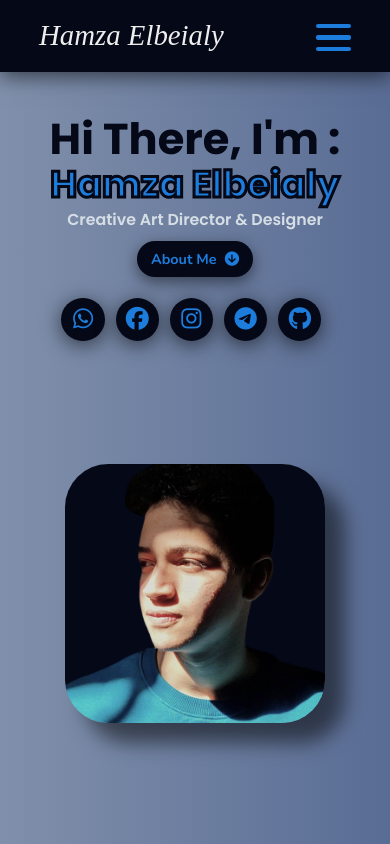
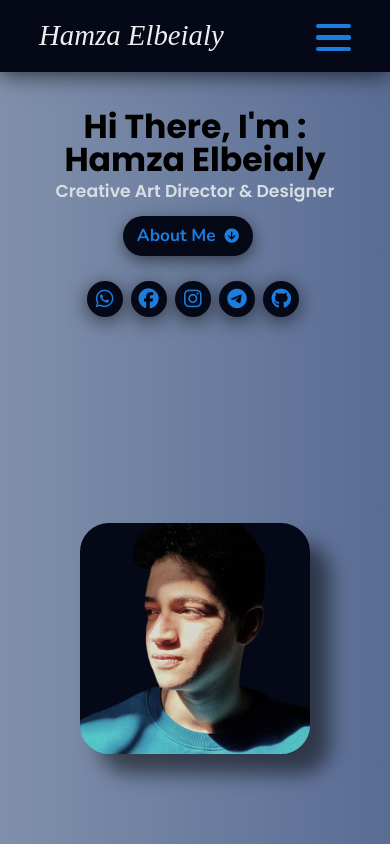
Before and after one commit to HamzaEl-beialy/Portfolio, a website: page index.html in a window 390 px wide. Shown: the top 844 px of the page. Drawn offline with nearby package versions, Linux system fonts and the light colour scheme.

```diff
--- a/css/master.css
+++ b/css/master.css
@@ -176,7 +176,7 @@
     width: 6rem;
   }
 }
-
+/* Start Home Page */
 .home-page {
   position: relative;
   width: 100%;
@@ -191,37 +191,35 @@
 #home {
   opacity: 0;
   position: absolute;
-  top: 31%;
+  width: 50%;
+  top: 33%;
   left: 0%;
   transform: translateX(-3rem);
-  transition: var(--transition);
-  z-index: 2;
+  transition: all 0.5s ease-in;
+  z-index: 1;
 }
 #home.active1 {
   opacity: 1;
   transform: translateX(0);
 }
+
 .introduction-text .content h2 {
-  font-size: 3.8rem;
-  line-height: 1;
+  font-size: 3rem;
   font-weight: 800;
-  color: var(--main-color);
+  color: var(--heading-color);
 }
 .introduction-text .content h2 span {
-  font-size: 3.2rem;
-  color: var(--btn-color);
-  -webkit-text-stroke: 3px var(--main-color);
+  color: var(--heading-color);
 }
 .introduction-text .content p {
-  margin-top: 0.5rem;
   font-size: 1.5rem;
-  line-height: 1;
+  margin-top: 0.4rem;
   color: var(--text-color);
   font-weight: 600;
 }
 .socials .social-icons {
   position: absolute;
-  top: 16rem;
+  margin-top: 5.5rem;
   width: 100%;
 }
 .socials .social-icons li {
@@ -233,12 +231,12 @@
   line-height: 3.5rem;
   color: var(--btn-color);
   background-color: var(--main-color);
-  box-shadow: 0 4px 20px rgba(0, 0, 0, 0.6);
   width: 3.5rem;
   height: 3.5rem;
   text-align: center;
-  margin-right: 1rem;
+  margin-right: 0.3rem;
   border-radius: 100%;
+  box-shadow: 0 4px 20px rgba(0, 0, 0, 0.6);
 }
 .social-icons a:active,
 .social-icons a:focus,
@@ -246,10 +244,11 @@
   color: var(--main-color);
   background-color: var(--btn-color);
 }
+
 .introduction-text .about-btn {
   position: absolute;
   width: 100%;
-  top: 11rem;
+  margin-top: 1rem;
 }
 .introduction-text .about-btn span {
   font-weight: bold;
@@ -257,7 +256,7 @@
 .introduction-text .btn {
   position: absolute;
   padding: 0.7rem 0;
-  width: 10rem;
+  width: 9rem;
   text-align: center;
   border-radius: 3em;
   font-size: 1.2rem;
@@ -282,12 +281,12 @@
   opacity: 0;
   position: absolute;
   transform: translateX(3rem);
-  top: 26%;
-  width: 23.3rem;
+  top: 28%;
+  max-width: 22rem;
   right: 0;
-  transition: var(--transition);
-  perspective: 25rem;
-  z-index: 1;
+  transition: all 0.5s ease-in;
+  z-index: 0;
+  perspective: 35rem;
 }
 .home-page .active2 {
   opacity: 1;
@@ -297,53 +296,27 @@
   position: absolute;
   width: 100%;
 }
-#tilt-card {
+.tilt-card {
   transform-style: preserve-3d;
-  transition: var(--transition);
-  border-radius: 50%;
+  transition: all 0.5s ease-in;
 }
 .tilt-card img {
-  border-radius: 3rem;
   width: 100%;
+  transition: all 0.5s ease-in;
+  transform: scale(1);
+  border-radius: 2rem;
   box-shadow: 20px 20px 20px #00000085;
-  transition: var(--transition);
 }
 .tilt-card:hover img {
   transform: scale(1.05);
-}
-.tilt-card img {
-  transform: scale(1);
-}
-.introduction-text .image {
-  flex: 1 1 40rem;
-  z-index: 1;
-}
-.introduction-text .image:hover {
-  box-shadow: 0 5px 15px rgba(0, 0, 0, 0.5);
-}
-.introduction-text .image img {
-  width: 70%;
-  margin-left: 6rem;
-  border-radius: 50%;
-  box-shadow: 0 2px 8px rgba(0, 0, 0, 0.3);
-  cursor: pointer;
-}
-.introduction-text .image img:hover {
-  box-shadow: 0 5px 15px rgba(0, 0, 0, 0.5);
 }
 @media (max-width: 870px) {
   .home-page .container {
     text-align: center;
   }
   #home {
-    min-width: 100%;
+    width: 100%;
     top: 14%;
-  }
-  .introduction-text .content h2 {
-    font-size: 3.3rem;
-  }
-  .introduction-text .content h2 span {
-    font-size: 2.8rem;
   }
   .introduction-text .btn {
     left: calc(50% - 5rem);
@@ -351,64 +324,45 @@
   .introduction-text .btn i {
     font-size: 1rem;
   }
-  .introduction-text .about-btn {
-    top: 9.3rem;
-  }
-  .socials .social-icons {
-    top: 13.5rem;
-  }
-  .socials .social-icons a {
-    font-size: 1.6rem;
-    line-height: 3rem;
-    width: 3rem;
-    height: 3rem;
+  .social-icons a {
+    font-size: 2rem;
+    line-height: 3.5rem;
+    width: 3.5rem;
+    height: 3.5rem;
   }
   .tilt-wrapper {
     max-width: 100%;
-    width: 50rem;
     left: 5%;
-    top: 55%;
+    top: 62%;
   }
   .tilt-wrapper.active2 {
     left: 0;
   }
   .tilt-card img {
-    width: 22rem;
+    max-width: 18rem;
   }
 }
-@media (max-width: 505px) {
-  .introduction-text .btn {
-    width: 8rem;
-    left: calc(50% - 4rem);
-    font-size: 1rem;
+@media (max-width: 480px) {
+  #home {
+    top: 13%;
   }
   .introduction-text .content h2 {
-    font-size: 3rem;
-  }
-  .introduction-text .content h2 span {
-    font-size: 2.55rem;
+    font-size: 2.3rem;
   }
   .introduction-text .content p {
-    font-size: 1.1rem;
-  }
-  .introduction-text .about-btn {
-    top: 8.5rem;
-  }
-  .socials .social-icons {
-    top: 12.5rem;
+    font-size: 1.2rem;
   }
   .social-icons a {
-    font-size: 1.7rem;
-    line-height: 3rem;
-    width: 3rem;
-    height: 3rem;
-    margin-right: 0.5rem;
+    font-size: 1.4rem;
+    line-height: 2.5rem;
+    width: 2.5rem;
+    height: 2.5rem;
   }
   .tilt-card img {
-    width: 18rem;
+    max-width: 16rem;
   }
 }
-
+/* End Home Page */
 .about-me {
   padding-top: 3rem;
   text-align: center;
@@ -423,7 +377,7 @@
   color: var(--btn-color);
   -webkit-text-stroke: 3px var(--main-color);
   display: inline-block;
-  margin-bottom: 2rem;
+  margin-bottom: 1rem;
   margin-top: 2rem;
   position: relative;
 }
```
